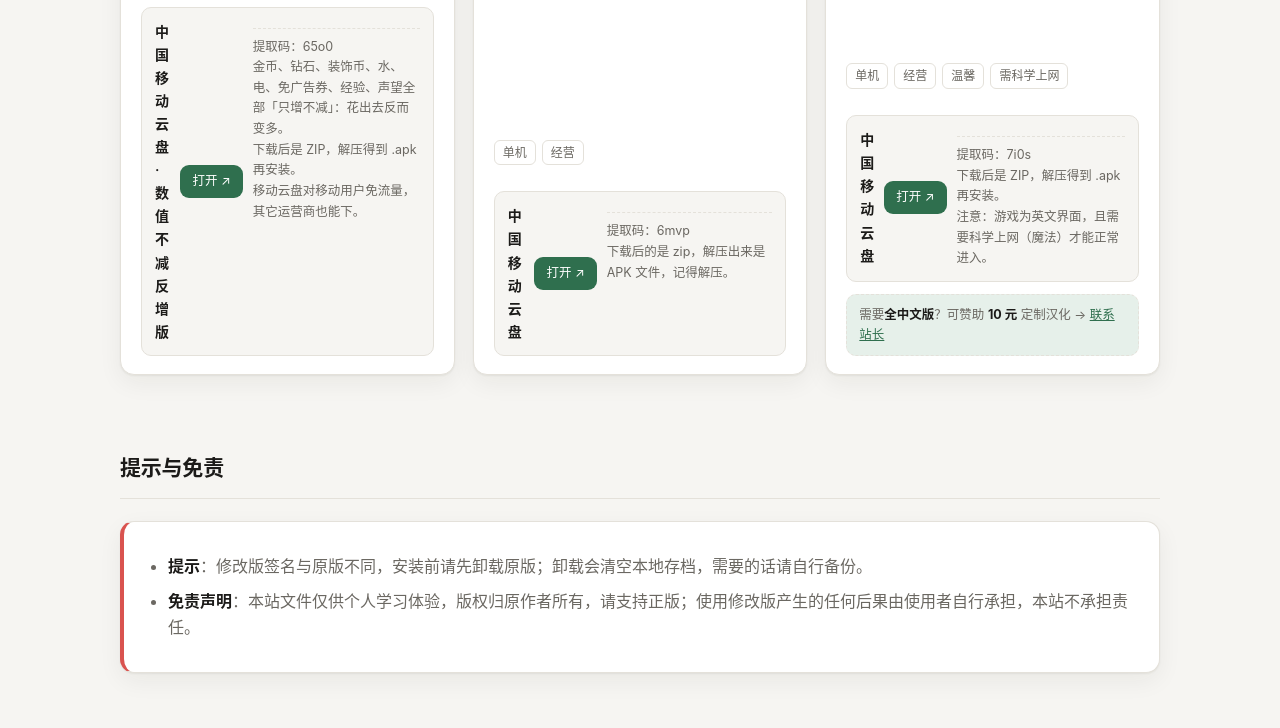
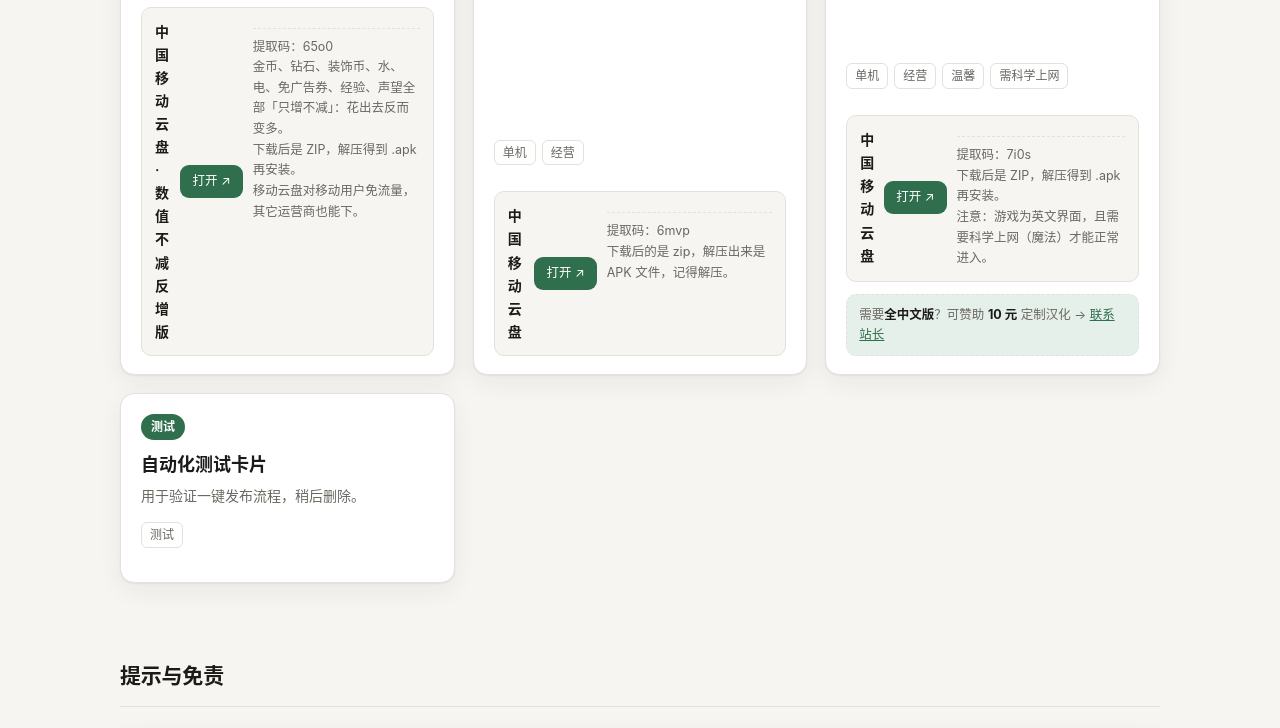
Before and after one commit to vc1689471081-prog/vc-files, a plain HTML site: page games.html in a window 1280 px wide. Shown: the part 916-1644 px from the top of the page. Drawn offline with Linux system fonts and the light colour scheme.

Commit message:
test: 自动化发布

```diff
--- a/games.html
+++ b/games.html
@@ -136,6 +136,13 @@
             <p class="trans-note">需要<b>全中文版</b>？可赞助 <b>10 元</b> 定制汉化 → <a href="index.html#contact">联系站长</a></p>
           </div>
         </article>
+
+        <article class="card" data-test="1">
+          <div class="card-top badges"><span class="badge">测试</span></div>
+          <h3 class="card-title">自动化测试卡片</h3>
+          <p class="card-desc">用于验证一键发布流程，稍后删除。</p>
+          <div class="tags"><span>测试</span></div>
+        </article>
       </div>
     </section>
 
```
